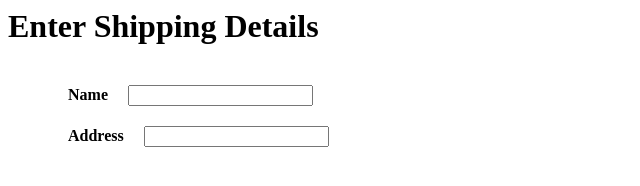
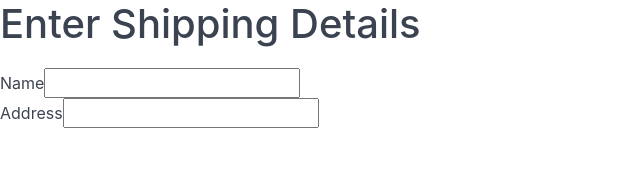
Before and after one commit to simple10/browser-automation, a plain HTML site: page index.html in a window 1280 px wide. Shown: the whole page, without its empty margins (0-640 px from the left). Drawn offline with nearby package versions, Linux system fonts and the light colour scheme.

Commit message:
Update index.html

```diff
--- a/index.html
+++ b/index.html
@@ -1,16 +1,4 @@
-<style>
-  form {
-    margin: 40px;
-
-  }
-  form div {
-    margin: 20px 0;
-  }
-  form label {
-    font-weight: bold;
-    margin: 0 20px;
-  }
-</style>
+<link rel="stylesheet" href="https://unpkg.com/spectre.css/dist/spectre.min.css">
 
 <h1>Enter Shipping Details</h1>
 <form action="label.html">
```
